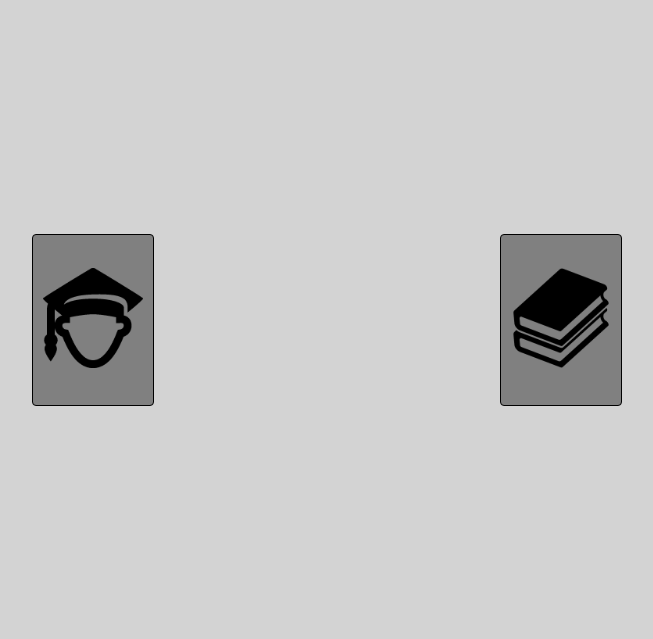
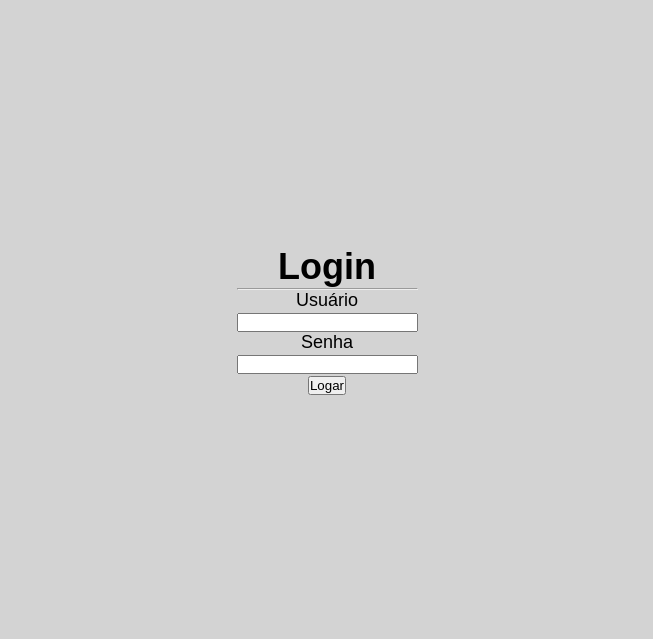
Before and after one commit to barreto-juan/LPWeb-CRUD, a PHP site: page / in a window 1280 px wide. Shown: the part 51-690 px from the top of the page, without its empty margins (313-966 px from the left). Run offline with PHP 8.4, Linux system fonts and the light colour scheme.

Commit message:
Inicio do backend da pagina

```diff
--- a/assets/style.css
+++ b/assets/style.css
@@ -88,3 +88,14 @@ li{
     color: #fff;
     border-radius: 4px;
 }
+
+/*estilizacao login*/
+.login{
+    display: flex;
+    justify-content: center;
+    align-items: center;
+    flex-wrap: wrap;
+
+    text-align: center;
+    height: 80vh;
+}
--- /dev/null
+++ b/conexao.php
@@ -0,0 +1,13 @@
+<?php
+    $host = "localhost";
+    $user = "root";
+    $pass = "";
+    $db = "crud_projeto";
+
+    $con = mysqli_connect($host, $user, $pass);
+
+    if (!mysqli_select_db($con, $db)) {
+        echo mysqli_errno($con) . ": " . mysqli_error($con). "\n";
+    }
+
+?>
--- a/funcoes.php
+++ b/funcoes.php
@@ -1,7 +1,7 @@
 <?php
 
     function organiza(){
-        $pagina = "main.php";
+        $pagina = "login.php";
 
         if (isset($_GET['i'])){
             if ($_GET['i'] == "alunos") {
--- /dev/null
+++ b/login.php
@@ -0,0 +1,28 @@
+<div class="login">
+    <form action="" method="post">
+        <h1>Login</h1>
+
+        <hr>
+
+        <label for="nome">Usuário</label> <br>
+        <input type="text" name="nome" id="nome"> <br>
+
+        <label for="senha">Senha</label> <br>
+        <input type="password" name="senha" id="senha"> <br>
+
+        <input type="submit" name="btn_login" value="Logar">
+    </form>
+</div>
+
+<?php
+require_once("conexao.php");
+
+    if (isset($_POST['btn_login'])) {
+        $nome = addslashes($_POST['nome']);
+        $senha = addslashes($_POST['senha']);
+
+        echo "<script>alert(\"O seu nome é $nome e senha ". md5($senha) ."\");</script>";
+    }
+
+
+?>
```
